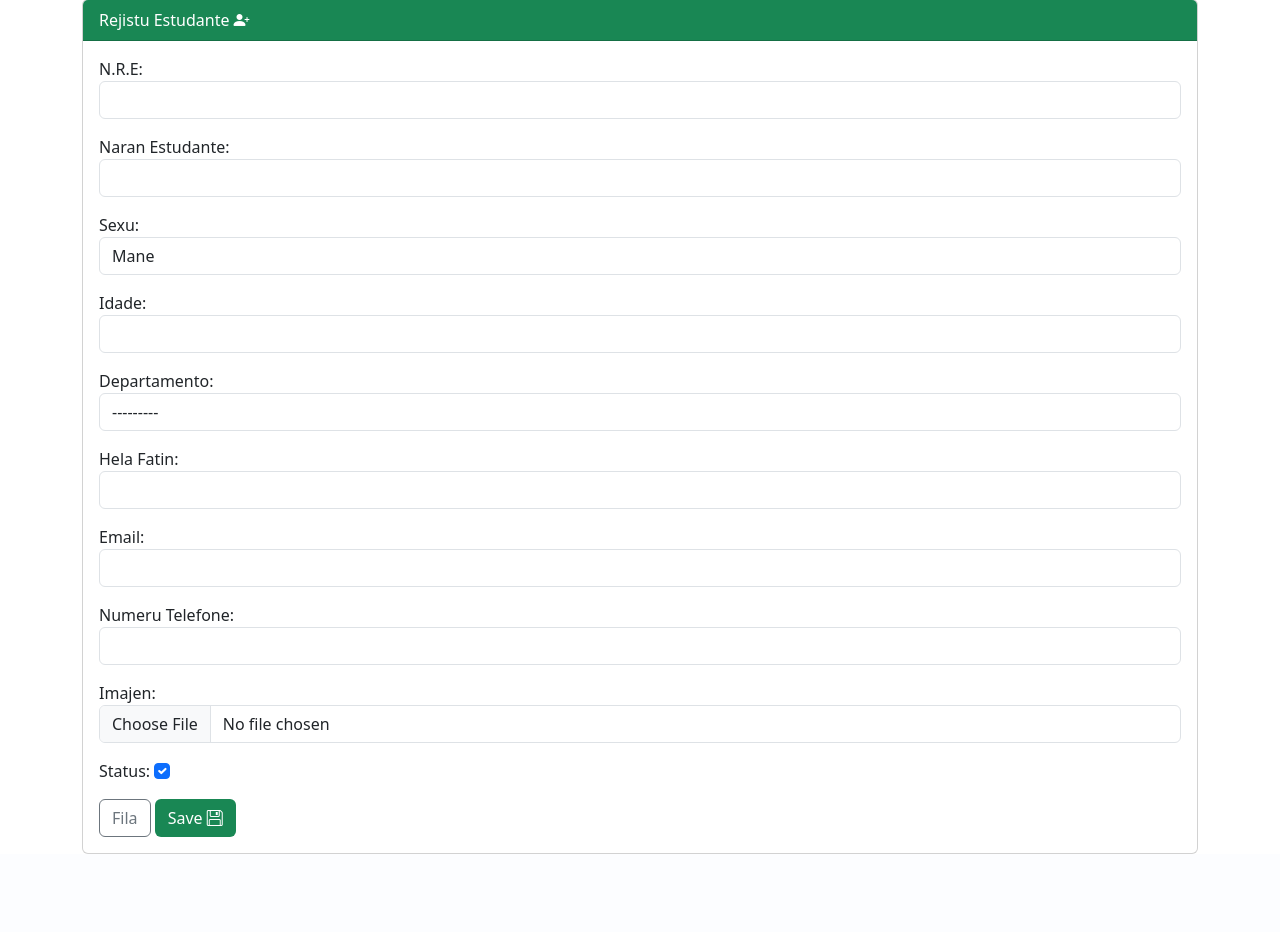
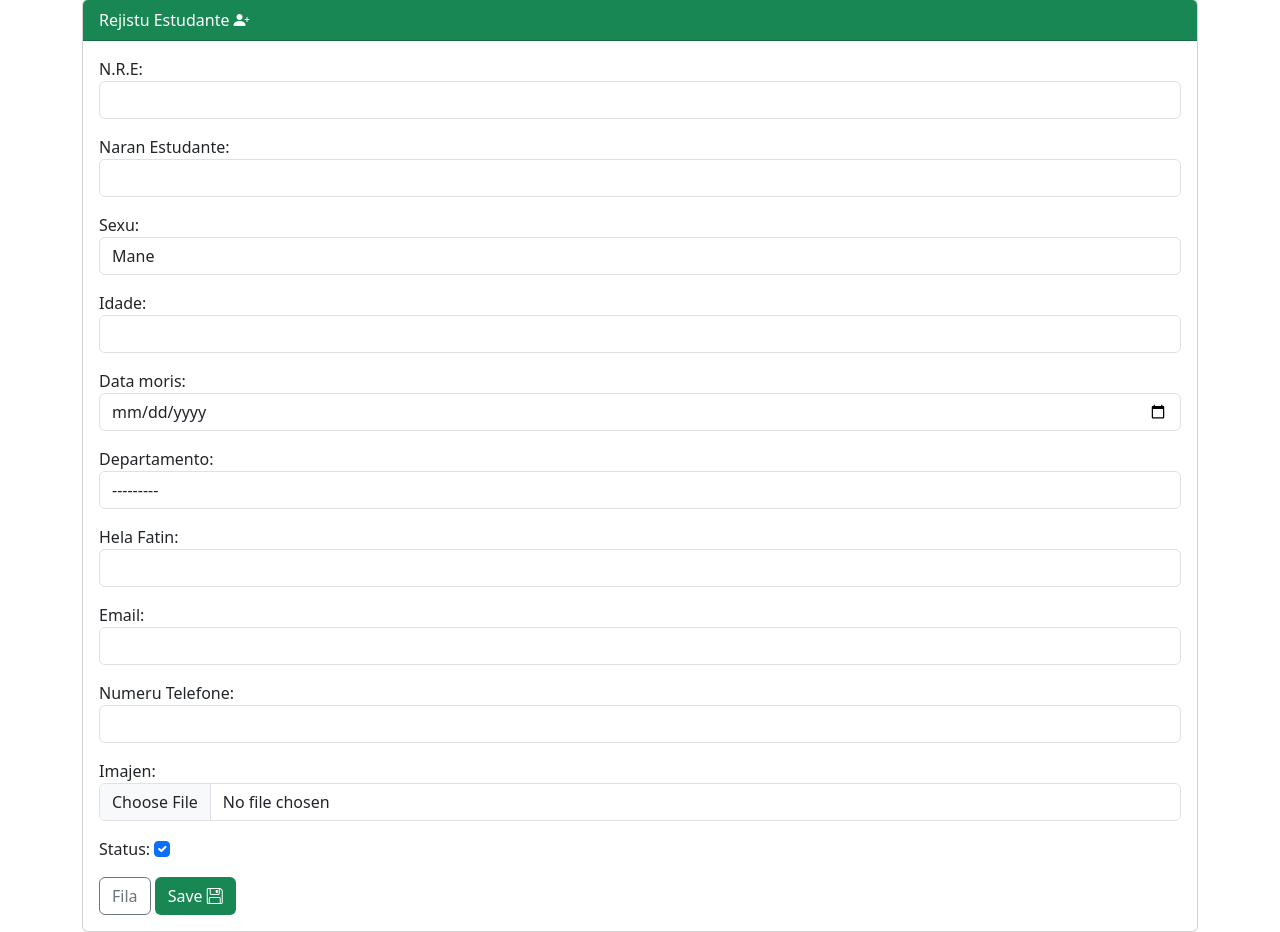
Before and after one commit to Noro18/pratika_django_aula_amizade, a Django app: page /reg/estudante in a window 1280 px wide. Shown: the part 105-1037 px from the top of the page. Before the commit the page ends 959 px from the top, so only its background shows below. Run offline with Django 5.2, Linux system fonts and the light colour scheme; the visitor is signed in with stand-in values (Sample User, id 1); data that the repository does not hold is empty; some libraries are stand-ins or nearby versions.

Commit message:
aumenta data moris

```diff
--- a/myapp/forms.py
+++ b/myapp/forms.py
@@ -11,6 +11,7 @@ class EstudanteForm(forms.ModelForm):
             "naran_estudante" : forms.TextInput(attrs={"class" : "form-control"}),
             "sexu" : forms.Select(attrs={"class" : "form-control"}),
             "idade" : forms.NumberInput(attrs={"class" : "form-control"}),
+            "data_moris" : forms.DateInput(attrs={"class" : "form-control", "type": "date"}),
             "email" : forms.EmailInput(attrs={"class" : "form-control"}),
             "departamento" : forms.Select(attrs={"class" : "form-control"}),
             "hela_fatin" : forms.TextInput(attrs={"class" : "form-control"}),
--- a/myapp/models.py
+++ b/myapp/models.py
@@ -14,6 +14,7 @@ class Estudante(models.Model):
     naran_estudante = models.CharField(max_length=100, blank=False, verbose_name="Naran Estudante")
     sexu = models.CharField(max_length=4, choices=[("Mane", "Mane"), ("Feto", "Feto")], default="Mane")
     idade = models.IntegerField()
+    data_moris = models.DateField()
     departamento = models.ForeignKey(Departamento, on_delete=models.CASCADE)
     hela_fatin = models.CharField(max_length=50, blank=True, default="", verbose_name="Hela Fatin")
     email = models.EmailField(max_length=50, blank=True)
--- a/myapp/views.py
+++ b/myapp/views.py
@@ -12,7 +12,7 @@ def home(request):
 @login_required(login_url="loginpage")
 def lista_estudante(request):
     # select_related hodi prevene N+1 queries
-    return render(request, "lista_estudante.html", {"estudantes" : Estudante.objects.select_related("departamento")})
+    return render(request, "lista_estudante.html", {"estudantes" : Estudante.objects.select_related("departamento").order_by("data_rejistu")})
 
 @login_required(login_url="loginpage")
 def add_estudante(request):
--- a/templates/lista_estudante.html
+++ b/templates/lista_estudante.html
@@ -16,6 +16,7 @@
                         <th>Naran Estudante</th>
                         <th>Sexu</th>
                         <th>Idade</th>
+                        <th>Data Moris</th>
                         <th>Departamento</th>
                         <th>Hela Fatin</th>
                         <th>Email</th>
@@ -31,6 +32,7 @@
                     <td>{{ estudante.naran_estudante }}</td>
                     <td>{{ estudante.sexu }}</td>
                     <td>{{ estudante.idade }}</td>
+                    <td>{{ estudante.data_moris }}</td>
                     <td>{{ estudante.departamento }}</td>
                     <td>{{ estudante.hela_fatin }}</td>
                     <td>{{ estudante.email }}</td>
```
Also changed, not shown: myapp/migrations/0005_estudante_data_moris.py (added), myapp/migrations/0006_estudante_data_rejistu.py (added), myapp/migrations/0007_remove_estudante_data_rejistu.py (added).
